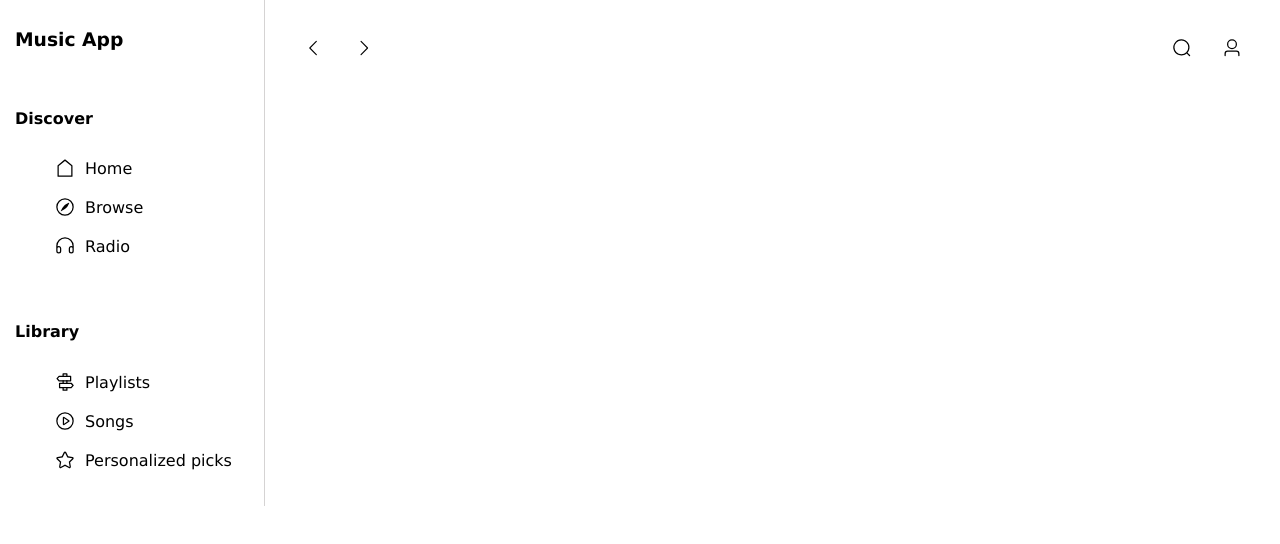
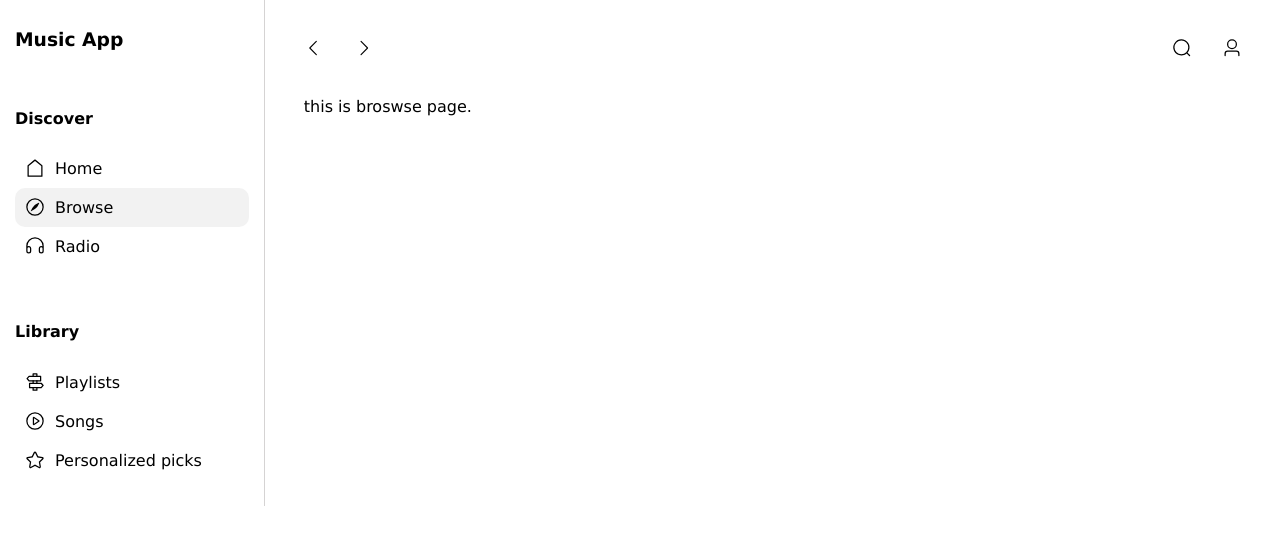
Before and after one commit to kesesek/VueDemo, a Vue app in the folder 732Demo/: page /browse in a window 1280 px wide. Shown: the top 544 px of the page. Built offline with nearby package versions, Linux system fonts and the light colour scheme.

Commit message:
edit code format

```diff
--- a/732Demo/src/App.vue
+++ b/732Demo/src/App.vue
@@ -1,50 +1,66 @@
 <script setup>
-import { RouterView } from 'vue-router'
-import styles from '../src/assets/scss/app.module.scss';
+import { RouterView, RouterLink } from 'vue-router'
+import { useRoute } from 'vue-router'
+import styles from '../src/assets/scss/app.module.scss'
+
+const route = useRoute()
 </script>
 
 <template>
   <!-- left bar -->
   <div :class="styles.main_container">
-
     <div :class="styles.leftbar">
       <h3>Music App</h3>
-        <br>
+      <br />
       <div>
         <h4>Discover</h4>
         <ul>
-            <li>
+          <RouterLink to="/">
+            <li :class="route.path.endsWith('/') ? styles.selected : ''">
               <el-icon :size="20" style="margin-right: 10px"><House /></el-icon>
               <p>Home</p>
             </li>
-            <li>
+          </RouterLink>
+
+          <RouterLink to="/browse">
+            <li :class="route.path.endsWith('/browse') ? styles.selected : ''">
               <el-icon :size="20" style="margin-right: 10px"><Compass /></el-icon>
               <p>Browse</p>
             </li>
+          </RouterLink>
+
+          <RouterLink to="#">
             <li>
               <el-icon :size="20" style="margin-right: 10px"><Headset /></el-icon>
               <p>Radio</p>
             </li>
+          </RouterLink>
         </ul>
       </div>
 
-        <br>
+      <br />
       <h4>Library</h4>
       <ul>
+        <RouterLink to="#">
           <li>
             <el-icon :size="20" style="margin-right: 10px"><Guide /></el-icon>
             <p>Playlists</p>
           </li>
+        </RouterLink>
+
+        <RouterLink to="#">
           <li>
             <el-icon :size="20" style="margin-right: 10px"><VideoPlay /></el-icon>
             <p>Songs</p>
           </li>
+        </RouterLink>
+
+        <RouterLink to="#">
           <li>
             <el-icon :size="20" style="margin-right: 10px"><Star /></el-icon>
-            <p>
-              Personalized picks
-            </p>
+            <p>Personalized picks</p>
           </li>
+        </RouterLink>
       </ul>
     </div>
 
@@ -57,14 +73,11 @@ import styles from '../src/assets/scss/app.module.scss';
         </div>
         <div>
           <el-icon :size="20" style="margin-right: 30px"><Search /></el-icon>
-            <el-icon :size="20"><User/></el-icon>
-
+          <el-icon :size="20"><User /></el-icon>
         </div>
       </div>
 
       <RouterView />
     </div>
-
   </div>
-
 </template>
--- a/732Demo/src/assets/main.css
+++ b/732Demo/src/assets/main.css
@@ -1,4 +1,6 @@
-html, body, #app {
+html,
+body,
+#app {
   height: max-content;
   width: 100%;
   margin: 0;
--- a/732Demo/src/assets/scss/app.module.scss
+++ b/732Demo/src/assets/scss/app.module.scss
@@ -8,15 +8,32 @@
     padding: 10px 15px 10px 15px;
     border-right: 1px solid rgb(213, 211, 211);
 
+    ul {
+      padding-left: 0;
+
+      a {
+        display: block;
+        text-decoration: none;
+        color: black;
         li {
           display: flex;
           justify-content: flex-start;
           align-items: center;
           list-style-type: none;
+          padding-left: 10px;
 
           p {
+            text-decoration: none;
+            color: black;
             margin: 10px 0px 10px 0px;
           }
+        }
+      }
+    }
+
+    .selected {
+      background-color: rgb(242, 242, 242);
+      border-radius: 10px;
     }
   }
 
--- a/732Demo/src/components/HomePage.vue
+++ b/732Demo/src/components/HomePage.vue
@@ -1,7 +1,7 @@
 <script setup>
-import { RouterLink } from 'vue-router';
-import { albums, artists } from '../../public/dummyData.js';
-import styles from '../assets/scss/homepage.module.scss';
+import { RouterLink } from 'vue-router'
+import { albums, artists } from '../../public/dummyData.js'
+import styles from '../assets/scss/homepage.module.scss'
 
 defineProps({
   username: {
@@ -9,7 +9,6 @@ defineProps({
     required: true
   }
 })
-
 </script>
 
 <template>
@@ -27,7 +26,7 @@ defineProps({
             -->
       <ul>
         <li v-for="(album, index) in albums" v-bind:key="index">
-                    <img :src="album.imgSrc">
+          <img :src="album.imgSrc" />
           <p>{{ album.name }}</p>
           <p>{{ album.artist }}</p>
         </li>
@@ -41,7 +40,7 @@ defineProps({
       </div>
       <ul>
         <li v-for="(artist, index) in artists" :key="index">
-                    <img :src="artist.imgSrc">
+          <img :src="artist.imgSrc" />
           <p>{{ artist.name }}</p>
         </li>
       </ul>
--- a/732Demo/src/main.js
+++ b/732Demo/src/main.js
@@ -3,13 +3,13 @@ import App from './App.vue'
 import router from './router'
 import ElementPlus from 'element-plus'
 import 'element-plus/dist/index.css'
-import * as ElementPlusIconsVue from "@element-plus/icons-vue";
+import * as ElementPlusIconsVue from '@element-plus/icons-vue'
 import './assets/main.css'
 
 const app = createApp(App)
 for (const [key, component] of Object.entries(ElementPlusIconsVue)) {
-    app.component(key, component);
-  }
+  app.component(key, component)
+}
 app.use(router)
 app.use(ElementPlus)
 
--- a/732Demo/src/router/index.js
+++ b/732Demo/src/router/index.js
@@ -16,6 +16,11 @@ const router = createRouter({
       // this generates a separate chunk (About.[hash].js) for this route
       // which is lazy-loaded when the route is visited.
       component: () => import('../views/AboutView.vue')
+    },
+    {
+      path: '/browse',
+      name: 'browse',
+      component: () => import('../views/BrowsePage.vue')
     }
   ]
 })
--- /dev/null
+++ b/732Demo/src/views/BrowsePage.vue
@@ -0,0 +1,9 @@
+<script setup>
+
+</script>
+
+<template>
+    <div>
+        this is broswse page.
+    </div>
+</template>
--- a/732Demo/src/views/HomeView.vue
+++ b/732Demo/src/views/HomeView.vue
@@ -1,9 +1,9 @@
 <script setup>
-import HomePage from '../components/HomePage.vue';
+import HomePage from '../components/HomePage.vue'
 </script>
 
 <template>
   <main>
-    <HomePage username="admin"/>
+    <HomePage />
   </main>
 </template>
```
Also changed, not shown: 732Demo/src/assets/scss/homepage.module.scss (+0 -8 lines). Lines whose indentation alone changed are shown as unchanged.
